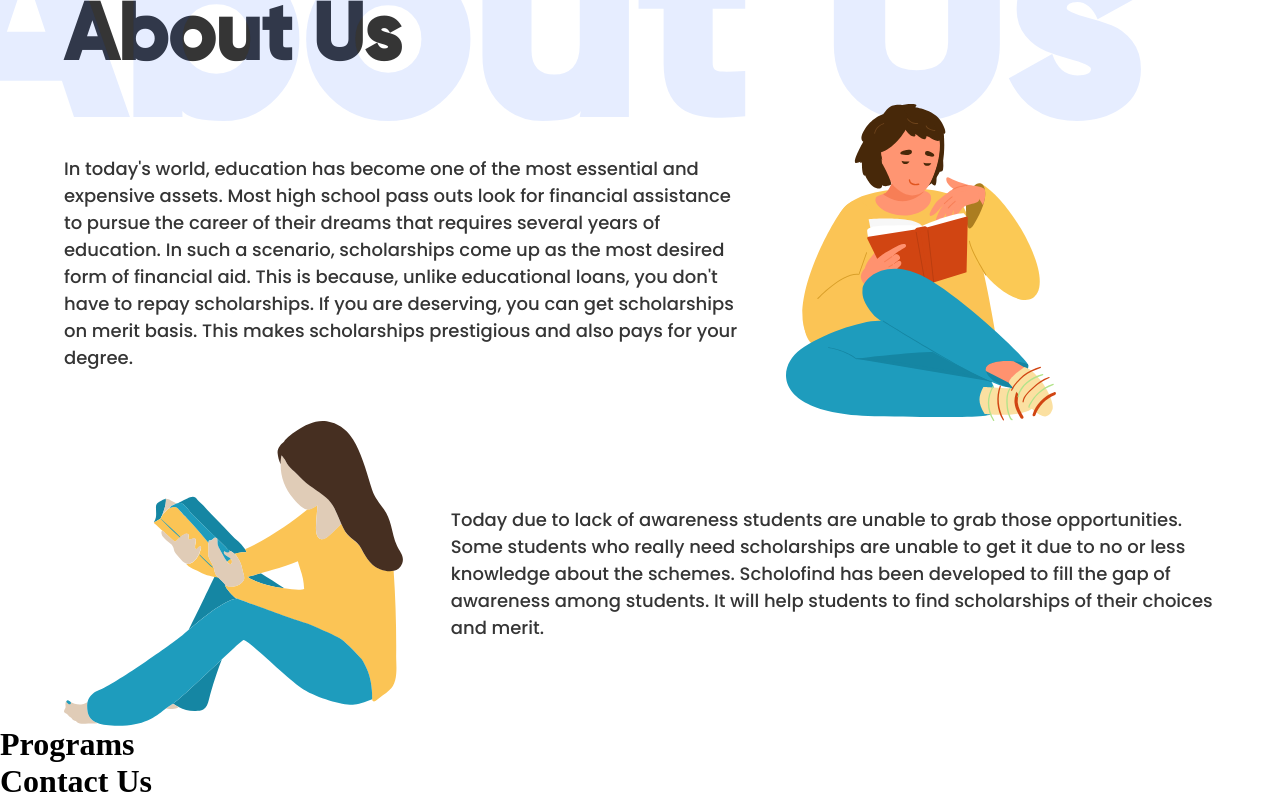
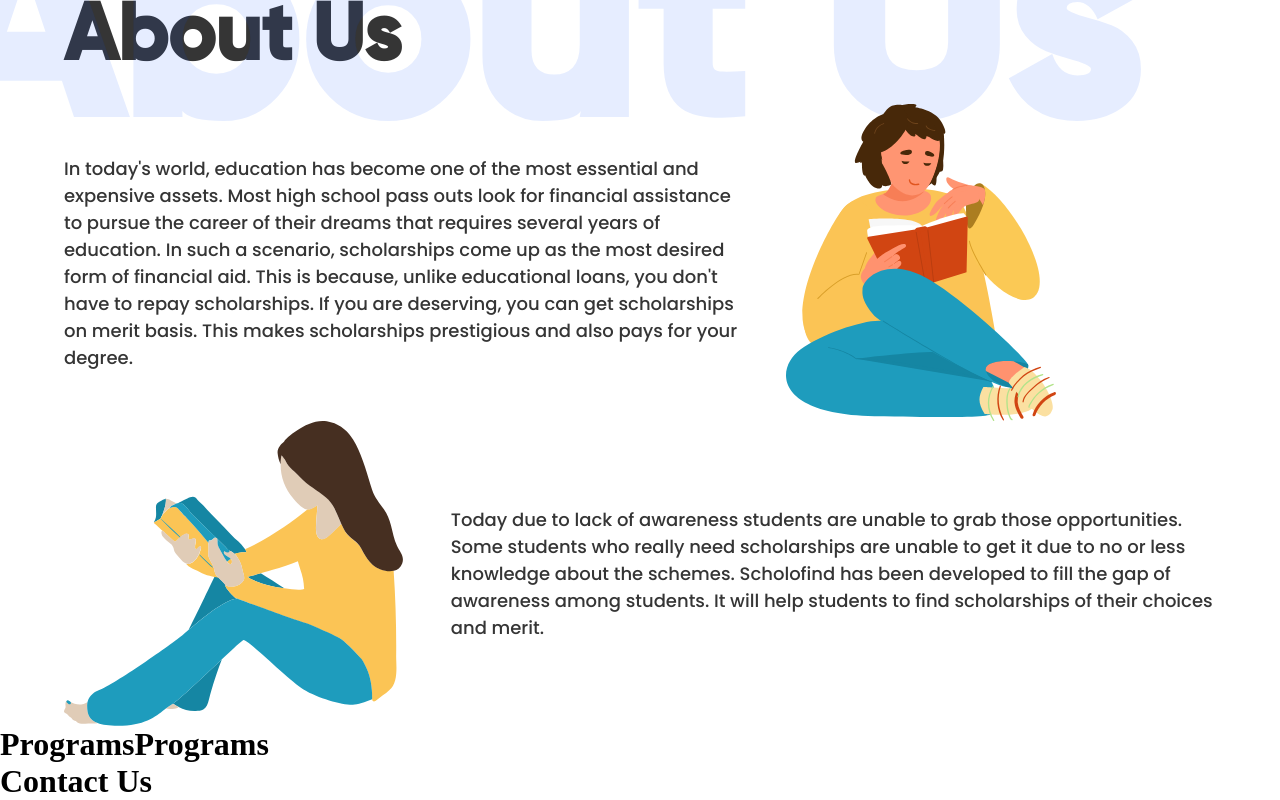
Before and after one commit to Aditya-150/scholofind, a React (Create React App) app: page / in a window 1280 px wide. Shown: the part 835-1635 px from the top of the page. Built offline with nearby package versions, Linux system fonts and the light colour scheme.

Commit message:
Made changes

```diff
--- a/src/components/programs/Programs.jsx
+++ b/src/components/programs/Programs.jsx
@@ -2,8 +2,12 @@
 
 const Programs = () => {
   return (
-    <div>
-      <h1>Programs</h1>
+    <div className="scholofind__programs">
+      <div className="scholofind__programs-heading">
+        <h1>
+          Programs<span>Programs</span>
+        </h1>
+      </div>
     </div>
   );
 };
```
